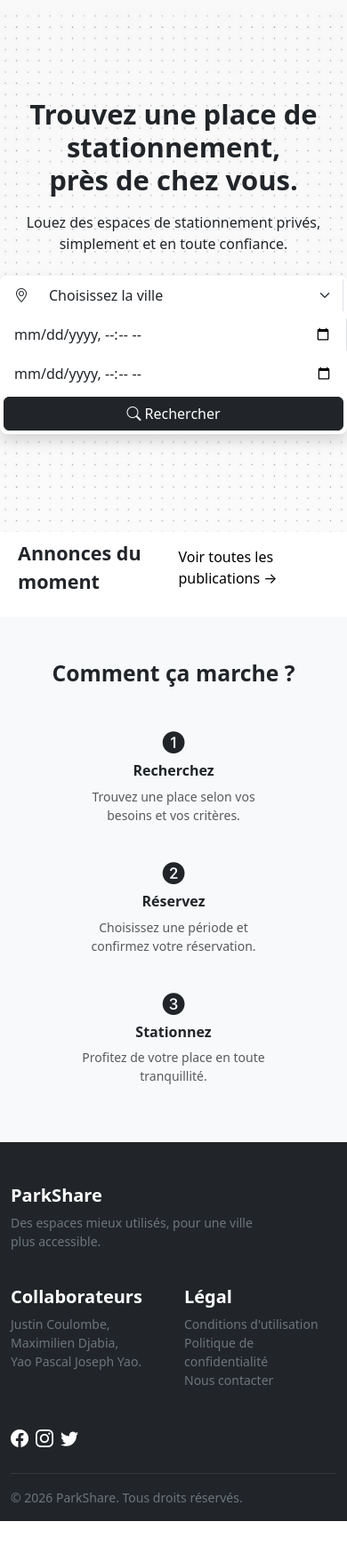
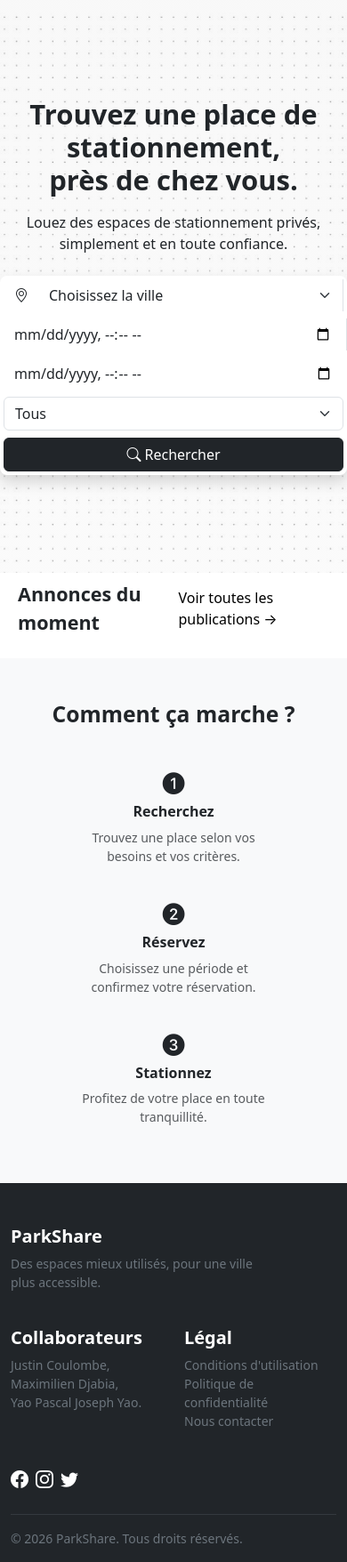
Before and after one commit to Justin-Coulombe/projet-web, a Flask app: page / in a window 390 px wide. Shown: the part 57-1813 px from the top of the page at 89% size. Before the commit the page ends 1767 px from the top, so only its background shows below. Run offline with Flask 3, Linux system fonts and the light colour scheme; data that the repository does not hold is empty; style sheets or scripts are compiled from the project's sources.

Commit message:
finalisation des correctifs

```diff
--- a/app/__init__.py
+++ b/app/__init__.py
@@ -48,7 +48,11 @@ def create_app():
 
     @app.route("/")
     def index():
-        publications = get_sample_publications_limit(5)
+        raw = get_sample_publications_limit(5)
+        publications = []
+
+        for pub in raw:
+            publications.append(pub.to_dict())
 
         context = {
             "publications": publications
--- a/app/templates/_modele.jinja
+++ b/app/templates/_modele.jinja
@@ -63,10 +63,10 @@
             {%block centered_title %}
             {% endblock %}
             {% block recherche %}
-            <form id="research" class="bg-white rounded-3 p-1 mx-auto shadow needs-validation" style="max-width: 800px;"
-                novalidate>
+            <form action="/publications/recherche" method="get" id="research"
+                class="bg-white rounded-3 p-1 mx-auto shadow needs-validation" style="max-width: 1100px;" novalidate>
                 <div class="row g-2 align-items-center">
-                    <div class="col-md-4">
+                    <div class="col-md-2">
                         <div class="input-group border-end">
                             <span class="input-group-text bg-white border-0"><i class="bi bi-geo-alt"></i></span>
                             <select id="ville" name="ville" class="form-select {{classe_ville}} border-0 ">
@@ -91,12 +91,19 @@
                         </div>
                     </div>
                     <div class="col-md-3 broder border-end">
-                        <input type="datetime-local" class="form-control border-0" aria-label="Date de début">
-                        <div class="invalid-feedback">Entrez une date valide</div>
+                        <input name="debut" type="datetime-local" class="form-control border-0"
+                            aria-label="Date de début">
                     </div>
                     <div class="col-md-3">
-                        <input type="datetime-local" class="form-control border-0" aria-label="Date de fin">
-                        <div class="invalid-feedback">Entrez une date valide</div>
+                        <input name="fin" type="datetime-local" class="form-control border-0 {%if not context.valid_time %} is-invalid{%endif%}" aria-label="Date de fin">
+                        <div class="invalid-feedback">{{context.time_message}}</div>
+                    </div>
+                    <div class="col-md-2 border-0">
+                        <select class="form-select" name="filter">
+                            <option selected value="Tous">Tous</option>
+                            <option value="Intérieur">Intérieur</option>
+                            <option value="Extérieur">Extérieur</option>
+                        </select>
                     </div>
                     <div class="col-md-2 d-grid">
                         <button id="submit_btn" type="submit" class="bi bi-search btn btn-dark"> Rechercher</button>
--- a/app/templates/index.jinja
+++ b/app/templates/index.jinja
@@ -4,10 +4,10 @@
     <div class="hero">
         <h1 class="display-5 fw-bold mb-3">Trouvez une place de stationnement,<br>près de chez vous.</h1>
         <p class="mb-4">Louez des espaces de stationnement privés, simplement et en toute confiance.</p>
-        <form id="research" class="bg-white rounded-3 p-1 mx-auto shadow needs-validation" style="max-width: 800px;"
+        <form action="/publications/recherche" method="get" id="research" class="bg-white rounded-3 p-1 mx-auto shadow needs-validation" style="max-width: 1100px;"
             novalidate>
             <div class="row g-2 align-items-center">
-                <div class="col-md-4">
+                <div class="col-md-2">
                     <div class="input-group border-end">
                         <span class="input-group-text bg-white border-0"><i class="bi bi-geo-alt"></i></span>
                         <select id="ville" name="ville" class="form-select {{classe_ville}} border-0 ">
@@ -32,12 +32,18 @@
                     </div>
                 </div>
                 <div class="col-md-3 broder border-end">
-                    <input type="datetime-local" class="form-control border-0" aria-label="Date de début">
-                    <div class="invalid-feedback">Entrez une date valide</div>
+                    <input name="debut" type="datetime-local" class="form-control border-0" aria-label="Date de début">
                 </div>
                 <div class="col-md-3">
-                    <input type="datetime-local" class="form-control border-0" aria-label="Date de fin">
-                    <div class="invalid-feedback">Entrez une date valide</div>
+                    <input name="fin" type="datetime-local" class="form-control border-0" aria-label="Date de fin">
+                    <div class="invalid-feedback">{{context.time_message}}</div>
+                </div>
+                <div class="col-md-2 border-0">
+                    <select class="form-select" name="filter">
+                        <option selected value="Tous">Tous</option>
+                        <option value="Intérieur">Intérieur</option>
+                        <option value="Extérieur">Extérieur</option>
+                    </select>
                 </div>
                 <div class="col-md-2 d-grid">
                     <button id="submit_btn" type="submit" class="bi bi-search btn btn-dark"> Rechercher</button>
@@ -59,10 +65,11 @@
     </div>
 
     <div class="row gap-2">
+        {% set path = "/static/img/stationnement/" %}
         {% for item in context.publications%}
         <div class="card col-2">
-            <img class="card-img-top"
-                src="{% if item.image %}  {%else%} {{url_for('static', filename='img/placeholder.jpg')}} {%endif%}"
+            <img class="card-img-top" style="max-height: 300px; max-width: 300px;"
+                src="{% if item.img %} {{path~item.img}} {%else%} {{url_for('static', filename='img/placeholder.jpg')}} {%endif%}"
                 alt="photo de la place">
             <div class="card-body">
                 <p class="card-text">
--- a/app/templates/publications/index.jinja
+++ b/app/templates/publications/index.jinja
@@ -12,12 +12,13 @@ Publications | ParkShare
 
 {%block contenu %}
 <ul class="list-inline">
+    {% set path = "/static/img/stationnement/" %}
     {% for item in context.publications %}
-    <li class="list-inline-item m-1 col-5">
+    <li class="list-inline-item m-1 col-3">
         <a href="#" class="link-underline link-underline-opacity-0">
             <div class="card ">
                 <img class="card-img-top"
-                    src="{% if item.image %}  {%else%} {{url_for('static', filename='img/placeholder.jpg')}} {%endif%}"
+                    src="{% if item.img %} {{path~item.img}} {%else%} {{url_for('static', filename='img/placeholder.jpg')}} {%endif%}"
                     alt="photo de la place">
                 <div class="card-body">
                     <p class="card-text">
```
Also changed, not shown: app/routes/publication.py (+15 -6 lines), app/templates/publications/recherche.jinja (+4 -12 lines).
